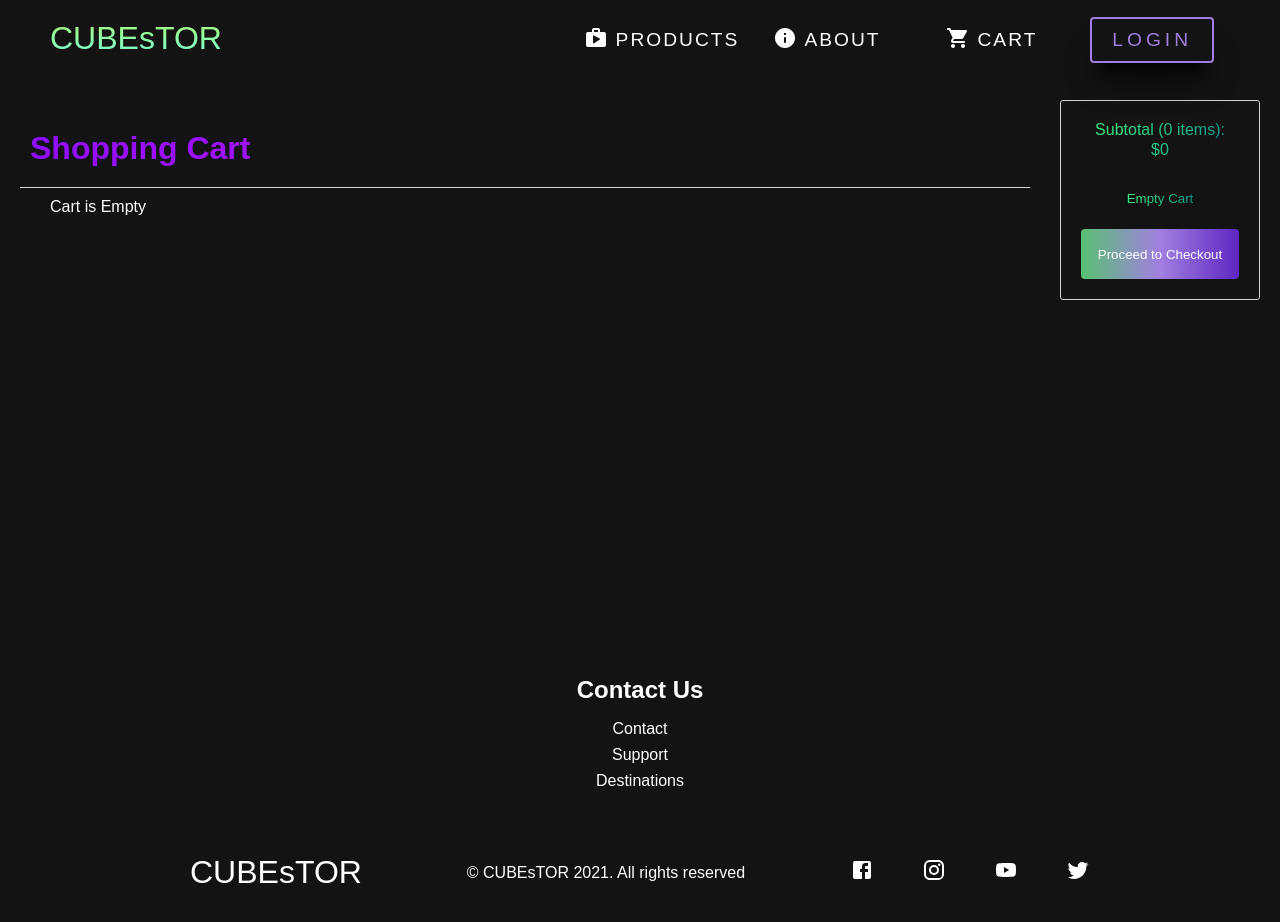
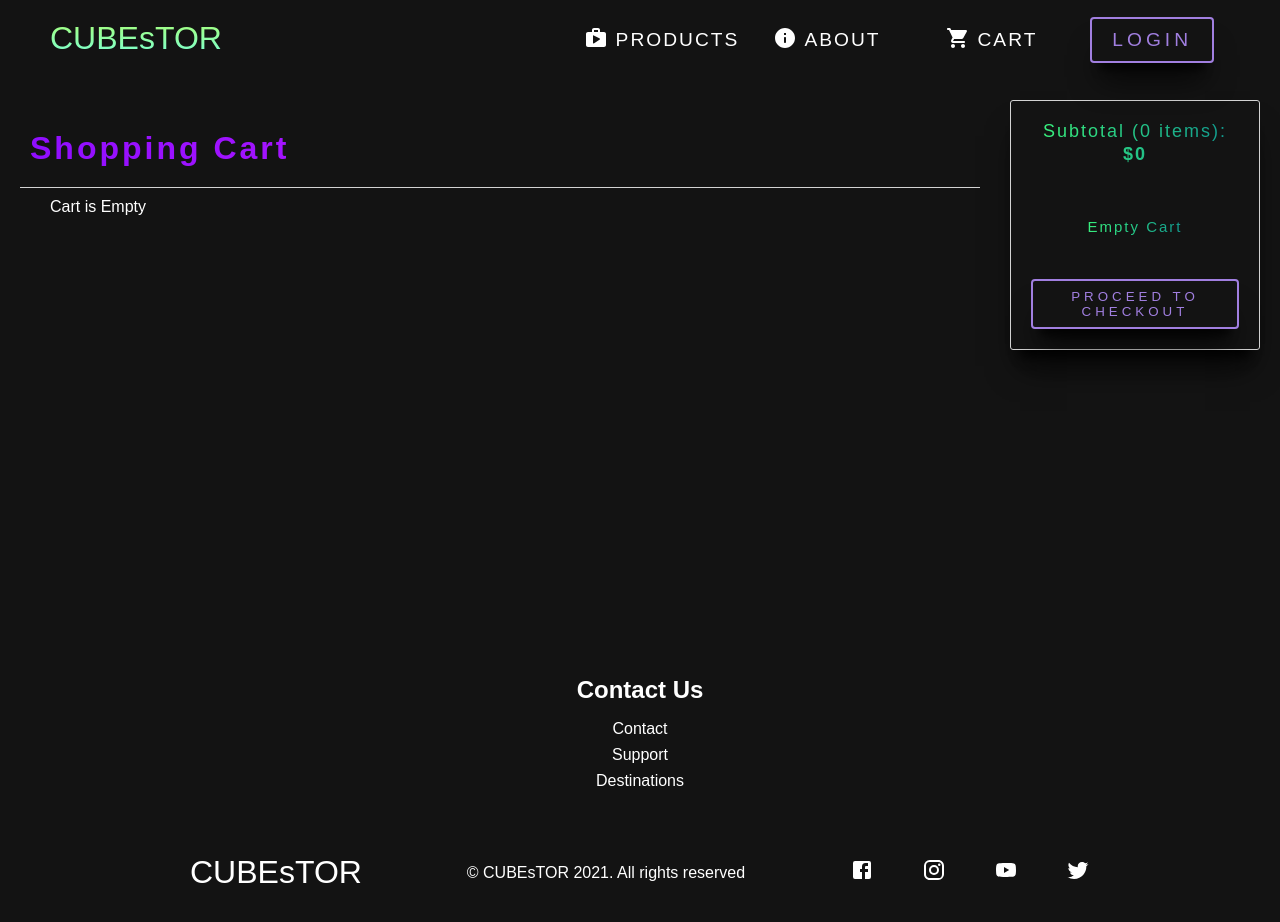
Before and after one commit to benrafalski/cube-shop, a React (Create React App) app in the folder client/: page /cart in a window 1280 px wide. Shown: the top 922 px of the page. Built offline with nearby package versions, Linux system fonts and the light colour scheme.

Commit message:
cart updates

```diff
--- a/client/src/components/Cart.js
+++ b/client/src/components/Cart.js
@@ -82,6 +82,7 @@ const Container = styled.div`
 	background-color: #131313;
 	height: max-content;
 	min-height: 500px;
+    padding-bottom: 200px;
 `;
 const Items = styled.div`
     width: 100%;
@@ -97,10 +98,12 @@ const ShoppingCart = styled.h1`
 	-moz-background-clip: text;
 	-webkit-text-fill-color: transparent;
 	-moz-text-fill-color: transparent;
+    letter-spacing: 3px;
 	margin-right: 10px;
 	padding: 10px;
 	padding-bottom: 20px;
 	border-bottom: 1px solid lightgray;
+    color: white;
 `;
 const Empty = styled.p`
     color: #fff;
@@ -114,12 +117,16 @@ const Subtotal = styled.div`
 	justify-content: space-between;
 	align-items: center;
 	text-align: center;
-	width: 200px;
-    height: 200px;
+    font-size: 18px;
+	width: 250px;
+    height: 250px;
     padding: 20px;
     background-color: #131313;
     border: 1px solid lightgray;
     border-radius: 3px;
+    letter-spacing: 2px;
+    box-shadow: rgb(0 0 0 / 69%) 0px 26px 30px -10px, rgb(0 0 0 /73%) 0px 16px 10px -10px;
+
 `;
 const Amount = styled.p`
     background: #11998e;  /* fallback for old browsers */
@@ -134,6 +141,7 @@ const Amount = styled.p`
 
 const SubCurrency = styled.p`
     margin-top: 2px;
+    font-weight: bold;
 `;
 
 const EmptyCart = styled.small`
@@ -149,6 +157,8 @@ const EmptyCart = styled.small`
 	-moz-background-clip: text;
 	-webkit-text-fill-color: transparent;
 	-moz-text-fill-color: transparent;
+    letter-spacing: 2px;
+
 
     &:hover {
         background: #0f857b;  /* fallback for old browsers */
@@ -176,15 +186,21 @@ const SubtotalButton = styled.button`
 	position: relative;
 	transition: all 0.35s;
 	outline: none;
+    box-shadow: rgb(0 0 0 / 69%) 0px 26px 30px -10px, rgb(0 0 0 /73%) 0px 16px 10px -10px;
+    background: #131313;
+    color: #a17fe0;
+    text-transform: uppercase;
+    letter-spacing: 4px;
+    border: 2px solid;
 
     a{
         position: relative;
         z-index: 2;
-        color: #fff;
+        color: #a17fe0;
         text-decoration: none;
     }
 
-    &:after{
+    /* &:after{
         position: absolute;
         content: '';
         top: 0;
@@ -194,15 +210,19 @@ const SubtotalButton = styled.button`
         background: #00F260;
         transition: all 0.35s;
         border-radius: 4px;
+    } */
+
+    &:hover{
+        background-color: #5D26C1;
+        color: #a17fe0;
+        box-shadow: rgb(0 0 0 / 80%) 0px 40px 58px -16px, rgb(0 0 0 / 72%) 0px 30px 22px -10px;
+        transition: all 250ms cubic-bezier(0.25, 0.46, 0.45, 0.94) 0s;
+        transform: scale(1.015);
     }
 
-    &:hover{
-        color: #fff;
-    }
-
-    :hover:after{
+    /* :hover:after{
         width: 100%;
-    }
+    } */
 
 
 `;
--- a/client/src/components/CartProduct.js
+++ b/client/src/components/CartProduct.js
@@ -72,6 +72,7 @@ const Product = styled.div`
 	transition: 0.3s ease-in;
 	color: #fff;
 	background: linear-gradient(to left, #131313, #111111);
+    /* box-shadow: rgb(0 0 0 / 9%) 0px 26px 30px -10px, rgb(0 0 0 /3%) -15px 10px 0px 0px; */
 
     &:hover{
         transform: scale(1.015);
@@ -111,34 +112,38 @@ const Info = styled.div`
     width: 100%;
     height: 100px;
     margin-top: 30px;
-	background: #da22ff;
+    color: white;
+	/* background: #da22ff;
 	background: -webkit-linear-gradient(to right, #9114ff, #da22ff);
 	background: linear-gradient(to right, #8f0eff, #da22ff);
 	background-size: 100%;
 	-webkit-background-clip: text;
 	-moz-background-clip: text;
 	-webkit-text-fill-color: transparent;
-	-moz-text-fill-color: transparent;
+	-moz-text-fill-color: transparent; */
 `;
 const Title = styled.p`
+    color: #fff;
     &:hover{
-        background: #9114ff;
+        /* background: #9114ff;
         background: -webkit-linear-gradient(to left, #9114ff, #da22ff);
         background: linear-gradient(to left, #8f0eff, #da22ff);
         background-size: 100%;
         -webkit-background-clip: text;
         -moz-background-clip: text;
         -webkit-text-fill-color: transparent;
-        -moz-text-fill-color: transparent;
+        -moz-text-fill-color: transparent; */
+        color: gray;
     }
 `;
 const Price = styled.p`
+    letter-spacing: 2px;
     text-align:center;
     margin-top: 5px;
 `;
 const Rating = styled.div`
     display: flex;
-    color: #da22ff;;
+    color: #fff;
 	display: flex;
 	justify-content: center;
 `;
```
